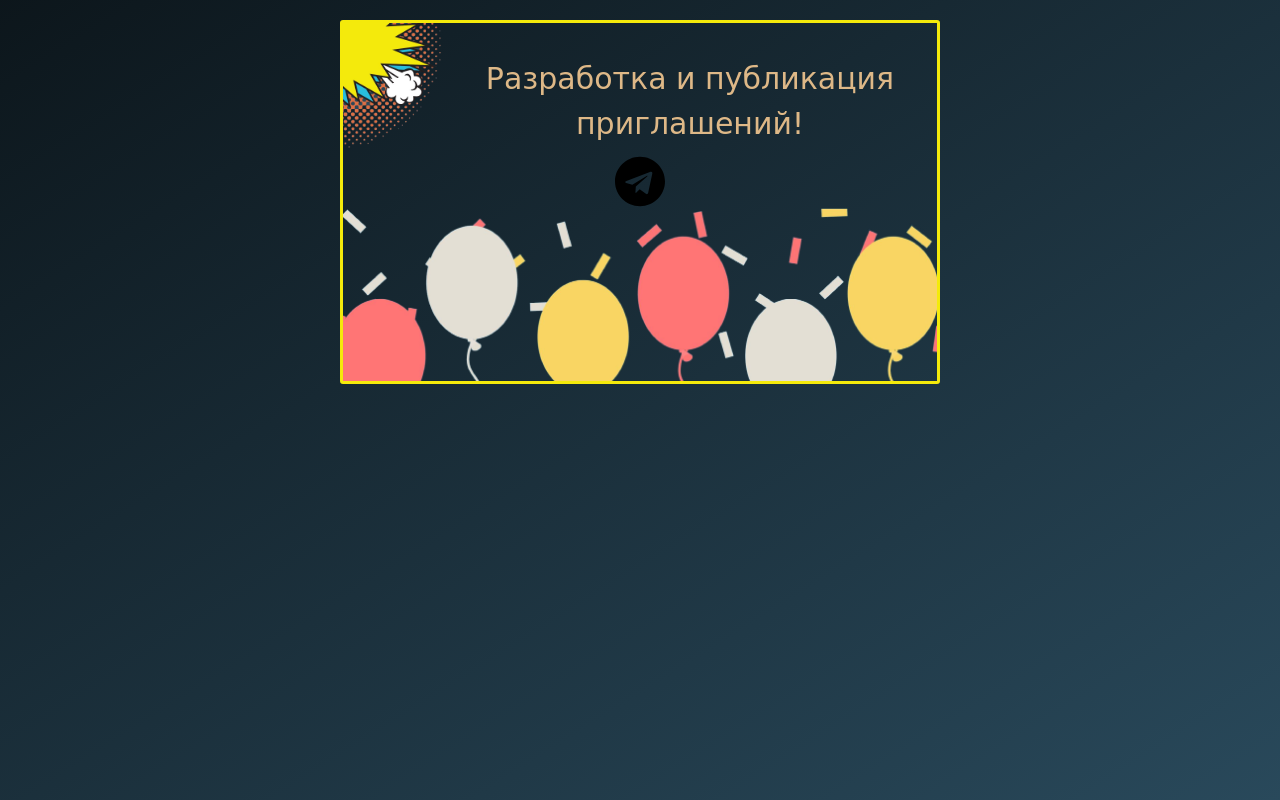
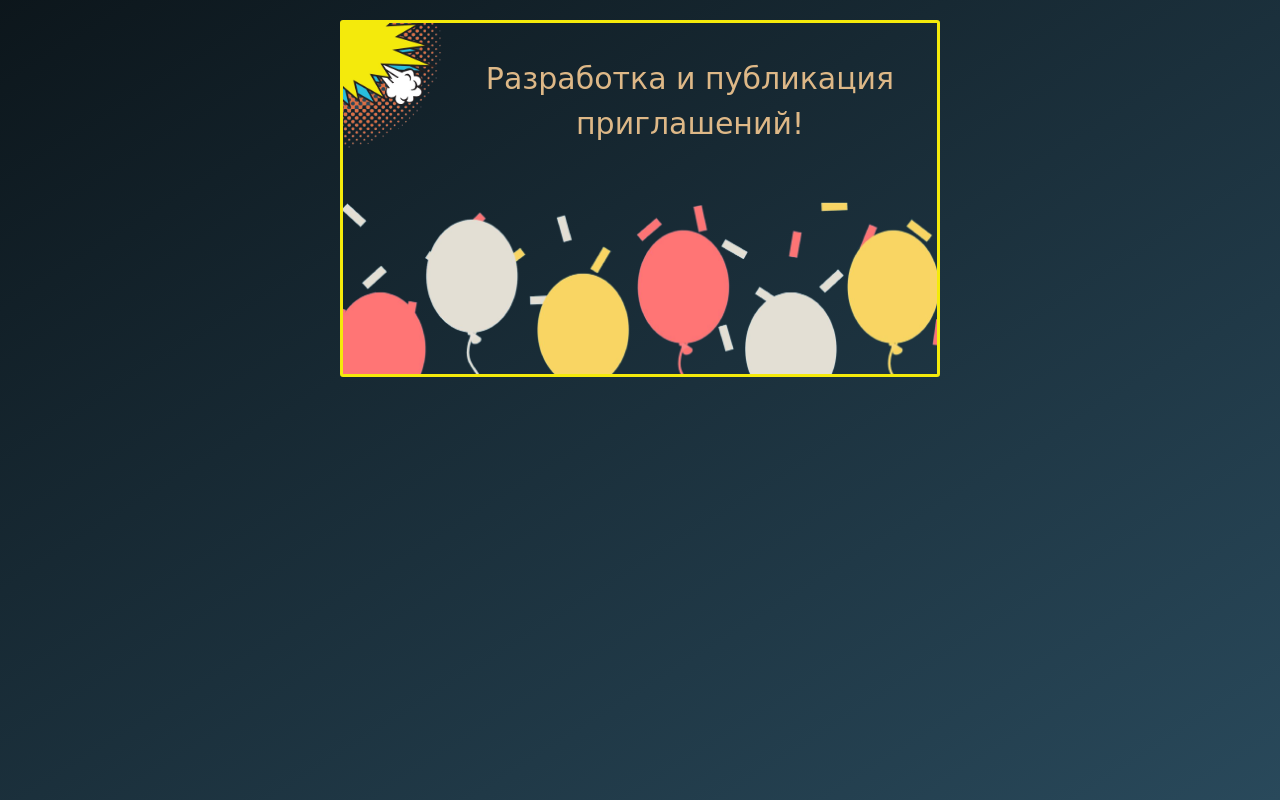
Before and after one commit to mr-ovn/mr-ovn.github.io, a plain HTML site: page invitation/index.html in a window 1280 px wide. Drawn offline with nearby package versions, Linux system fonts and the light colour scheme; a web font is replaced by a local one.

Commit message:
Update index.html

```diff
--- a/invitation/index.html
+++ b/invitation/index.html
@@ -24,7 +24,7 @@
             <br>
             <h2 class="w3-sofia w3-animate-right" style="color: burlywood;">Разработка и публикация приглашений!</h2>
             <a href="http://t.me/mariashukshina">
-                <img src="img/telegram-brands.svg" alt="шарики" style="width: 50px; color: blue;">
+                <i src="img/telegram-brands.svg" alt="шарики" style="width: 50px; color: blue;"></i>
             </a>
             <br>
             <img src="img/boll_1.png" alt="шарики" style="width: 100%;">
```
